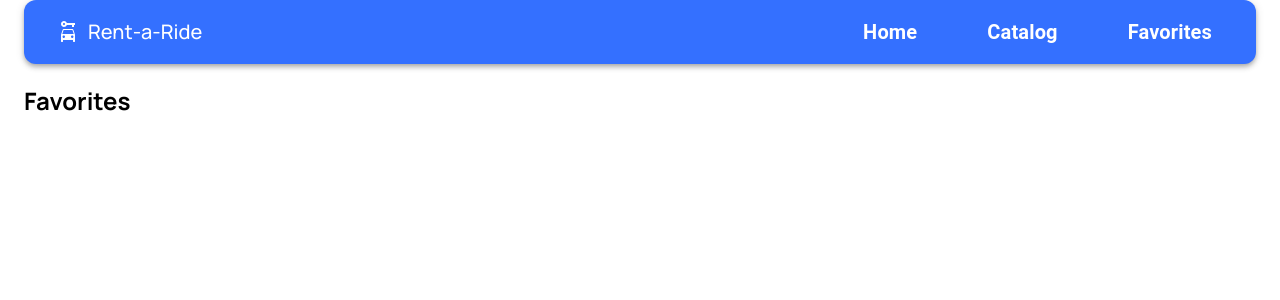
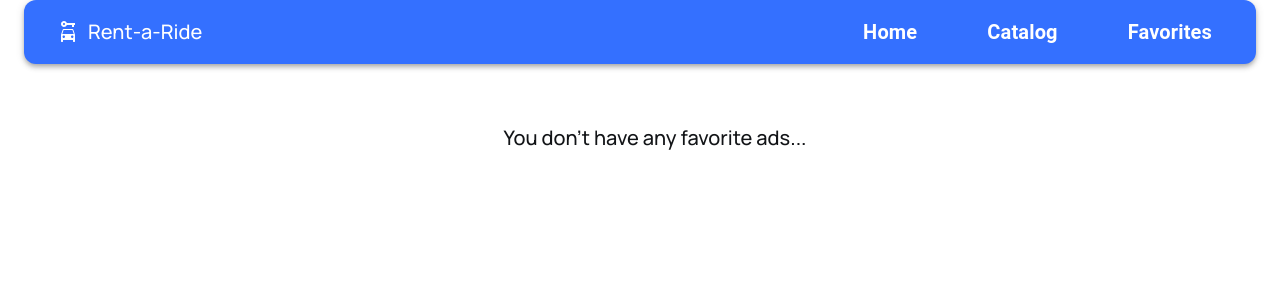
Before and after one commit to TatyanaVoloshko/car-rental-app, a React (Create React App) app: page /car-rental-app/favorites in a window 1280 px wide. Shown: the top 300 px of the page. Built offline with nearby package versions, Linux system fonts and the light colour scheme.

Commit message:
changed styles

```diff
--- a/src/pages/FavoritesPage.jsx
+++ b/src/pages/FavoritesPage.jsx
@@ -2,7 +2,7 @@ import React from "react";
 import { useSelector } from "react-redux";
 import { selectFavoriteCards, selectCatalogs } from "../redux/selectors";
 import CarCard from "../components/CarCard/CarCard";
-import { Grid } from "@mui/material";
+import { Grid, Typography } from "@mui/material";
 
  const Favorites = () => {
   const favoriteCards = useSelector(selectFavoriteCards);
@@ -10,17 +10,41 @@ import { Grid } from "@mui/material";
   const getCards = (cards, favoriteCards) =>
     cards.filter((card) =>
       favoriteCards.some((favoriCard) => card.id === favoriCard.id)
-    );
+     );
+
 
   return (
     <div>
-      <h2>Favorites</h2>
       <Grid container rowSpacing={6.25} columnSpacing={3.75} mt={1}>
-        {getCards(catalogs, favoriteCards).map((card) => (
-          <CarCard key={card.id} {...card} />
-        ))}
+        {favoriteCards.length > 0 ? (
+          getCards(catalogs, favoriteCards).map((card) => (
+            <CarCard key={card.id} {...card} />
+          ))
+        ) : (
+          <Grid
+            item
+            xs={12}
+            sx={{
+              display: "flex",
+              flexDirection: "column",
+              alignItems: "center",
+            }}
+          >
+            <Typography
+              variant="h6"
+              component="h2"
+              sx={{
+                position: "relative",
+                fontWeight: "500px",
+                color: "#121417",
+                pl: "30px",
+              }}
+            >
+              You don't have any favorite ads...
+            </Typography>
+          </Grid>
+        )}
       </Grid>
-
     </div>
   );
 };
```
